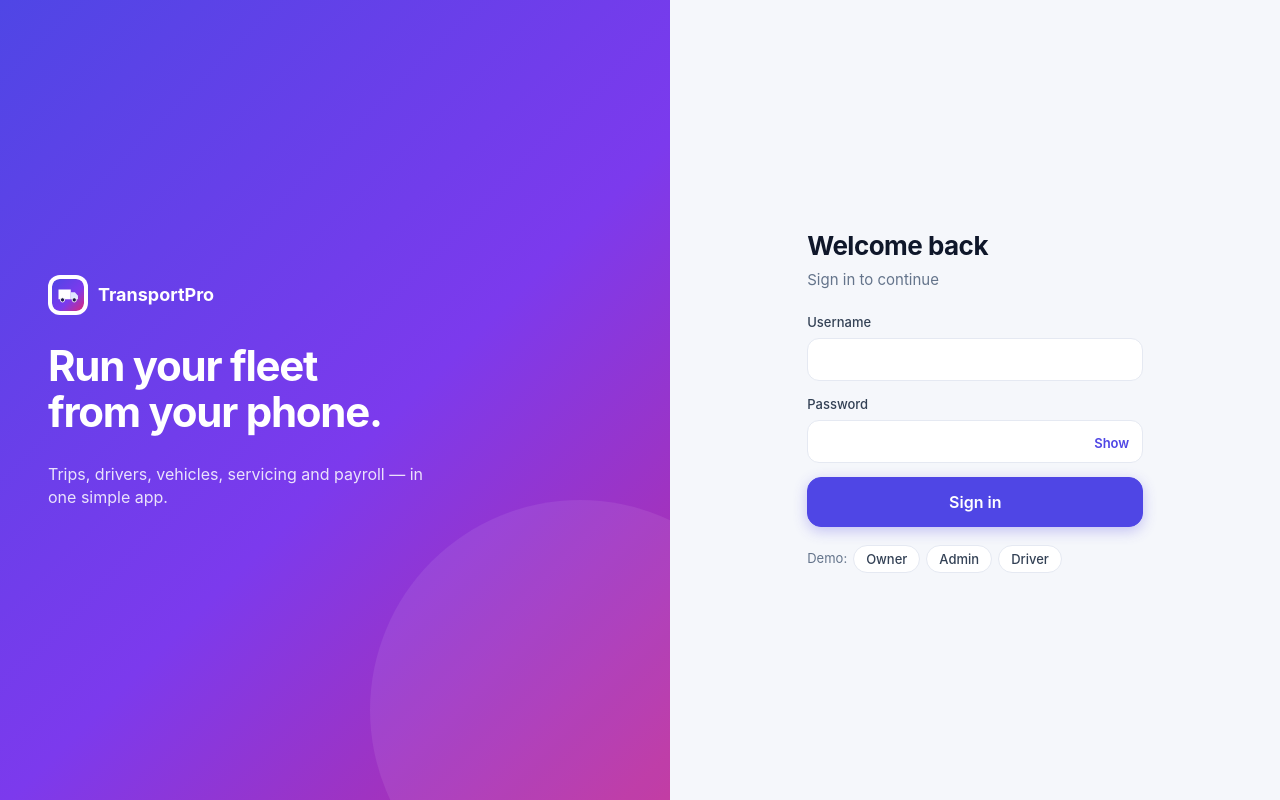
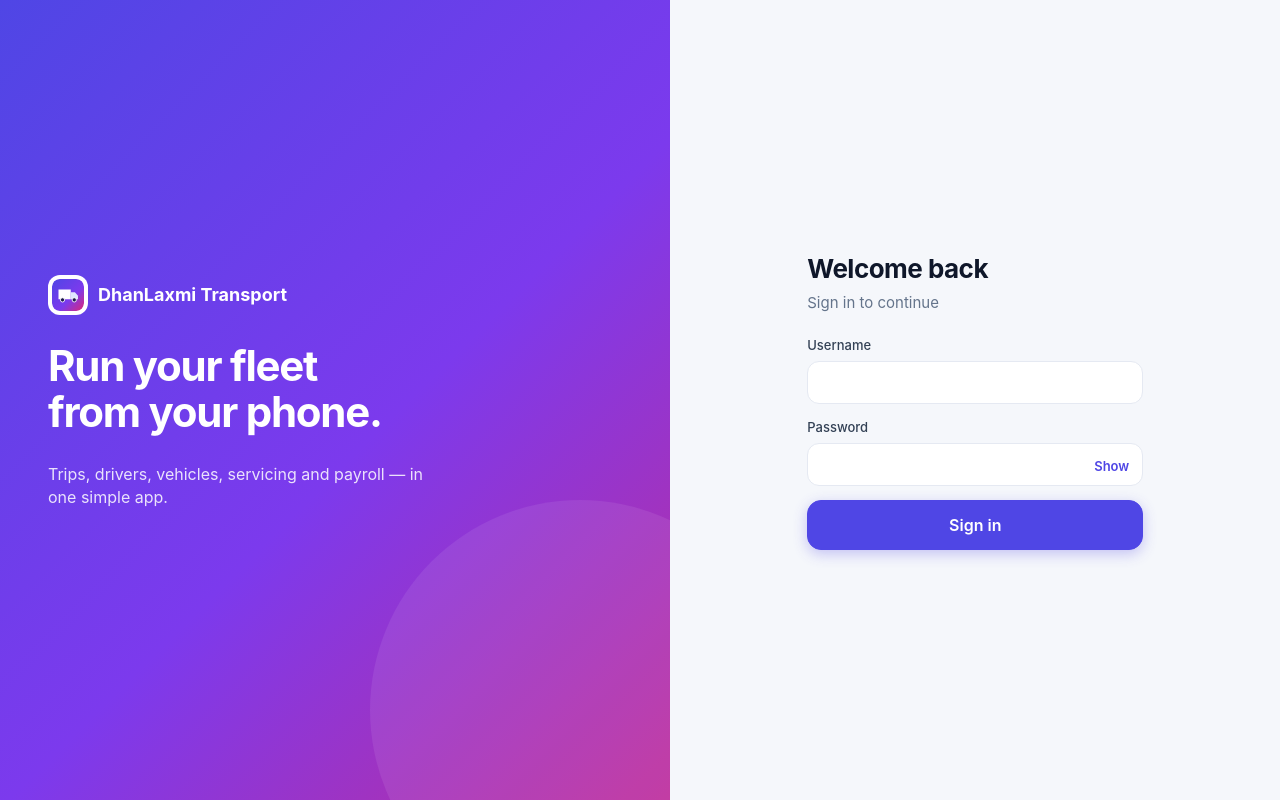
Before and after one commit to sanketsurkar/DhanlaxmiTransport, a plain HTML site: page app/static/index.html in a window 1280 px wide. Drawn offline with Linux system fonts and the light colour scheme.

Commit message:
Change title and branding to DhanLaxmi Transport

```diff
--- a/app/static/index.html
+++ b/app/static/index.html
@@ -5,7 +5,7 @@
   <meta name="viewport" content="width=device-width, initial-scale=1, viewport-fit=cover">
   <meta name="theme-color" content="#4338ca">
   <meta name="apple-mobile-web-app-capable" content="yes">
-  <title>TransportPro</title>
+  <title>DhanLaxmi Transport</title>
   <link rel="manifest" href="/static/manifest.json">
   <link rel="icon" href="/static/icon.svg">
   <link rel="apple-touch-icon" href="/static/icon.svg">
@@ -15,7 +15,7 @@
   <!-- Login -->
   <section id="loginView" class="login-wrap hidden">
     <div class="login-art">
-      <div class="login-brand"><img src="/static/icon.svg" alt=""><span>TransportPro</span></div>
+      <div class="login-brand"><img src="/static/icon.svg" alt=""><span>DhanLaxmi Transport</span></div>
       <h1>Run your fleet<br>from your phone.</h1>
       <p>Trips, drivers, vehicles, servicing and payroll — in one simple app.</p>
     </div>
@@ -29,12 +29,12 @@
       </label>
       <div id="loginError" class="alert danger hidden"></div>
       <button class="btn primary block lg" type="submit">Sign in</button>
-      <div class="demo">
-        <span>Demo:</span>
+       <!--<div class="demo">
+       <span>Demo:</span>
         <button type="button" class="chip" data-demo="owner/owner123">Owner</button>
         <button type="button" class="chip" data-demo="admin/admin123">Admin</button>
         <button type="button" class="chip" data-demo="ramesh/driver123">Driver</button>
-      </div>
+      </div> -->
     </form>
   </section>
 
@@ -42,7 +42,7 @@
   <section id="appView" class="hidden">
     <header class="topbar">
       <button class="icon-btn only-mobile" id="menuBtn" aria-label="Menu"></button>
-      <div class="brand"><img src="/static/icon.svg" alt=""><span>TransportPro</span></div>
+      <div class="brand"><img src="/static/icon.svg" alt=""><span>DhanLaxmi Transport</span></div>
       <div class="spacer"></div>
       <span id="offlineBadge" class="pill danger hidden">Offline</span>
       <a href="#/notifications" class="icon-btn bell" id="bellBtn" aria-label="Notifications"><span id="bellCount" class="bell-count hidden"></span></a>
```
